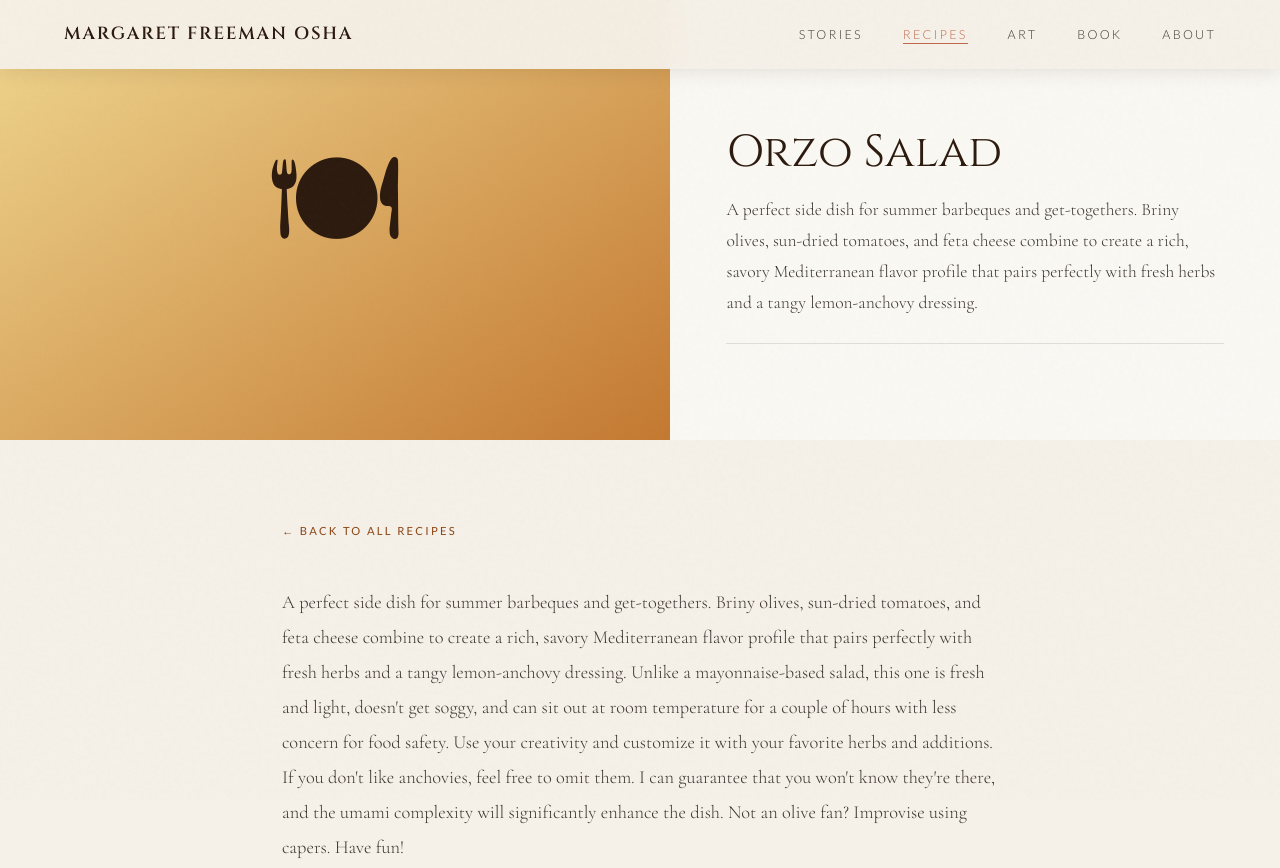
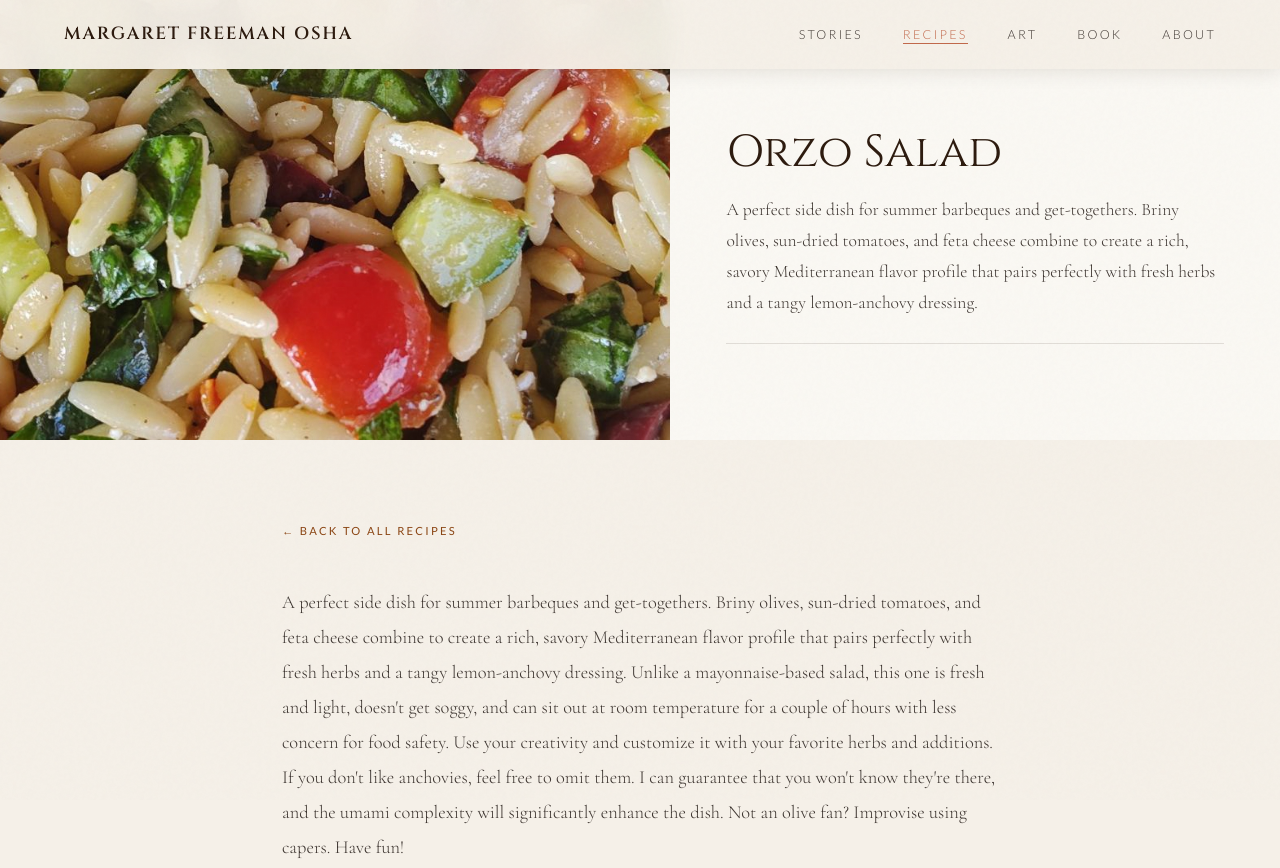
Before and after one commit to jesstakesnaps/margaret-freeman-osha, an Eleventy site: page src/recipes/orzo-salad.md in a window 1280 px wide. Shown: the top 868 px of the page. Built offline with nearby package versions, Linux system fonts and the light colour scheme; Eleventy itself is replaced by a stand-in of ours; files that its build step writes are made by us from their sources.

Commit message:
Update Recipes “orzo-salad”

```diff
--- a/src/recipes/orzo-salad.md
+++ b/src/recipes/orzo-salad.md
@@ -7,6 +7,7 @@ excerpt: A perfect side dish for summer barbeques and get-togethers. Briny
 time: 1h 15m
 serves: 6–8
 featured: false
+image: /assets/images/orzo.jpg
 ---
 A perfect side dish for summer barbeques and get-togethers. Briny olives, sun-dried tomatoes, and feta cheese combine to create a rich, savory Mediterranean flavor profile that pairs perfectly with fresh herbs and a tangy lemon-anchovy dressing. Unlike a mayonnaise-based salad, this one is fresh and light, doesn't get soggy, and can sit out at room temperature for a couple of hours with less concern for food safety. Use your creativity and customize it with your favorite herbs and additions. If you don't like anchovies, feel free to omit them. I can guarantee that you won't know they're there, and the umami complexity will significantly enhance the dish. Not an olive fan? Improvise using capers. Have fun!
 
```
